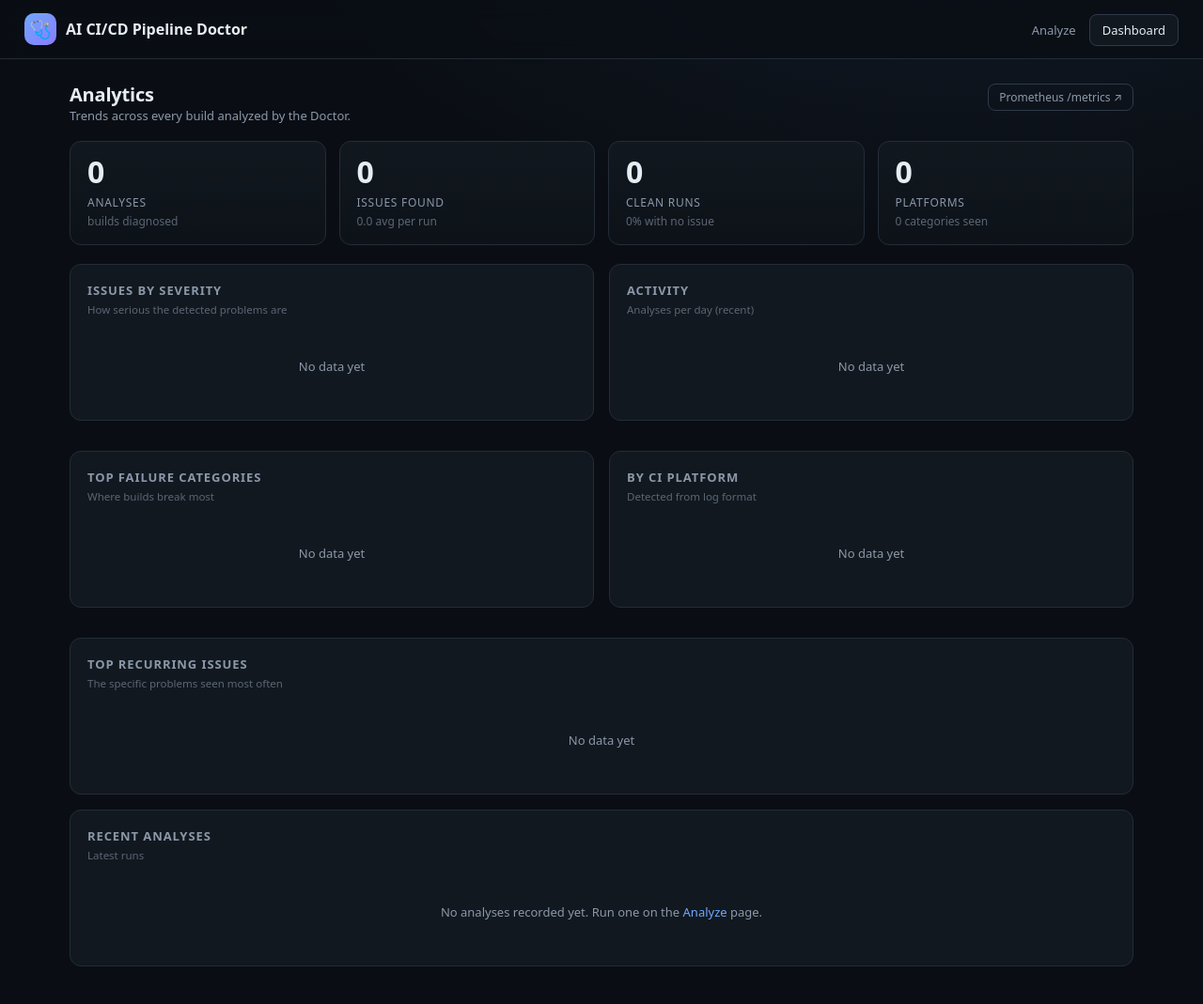
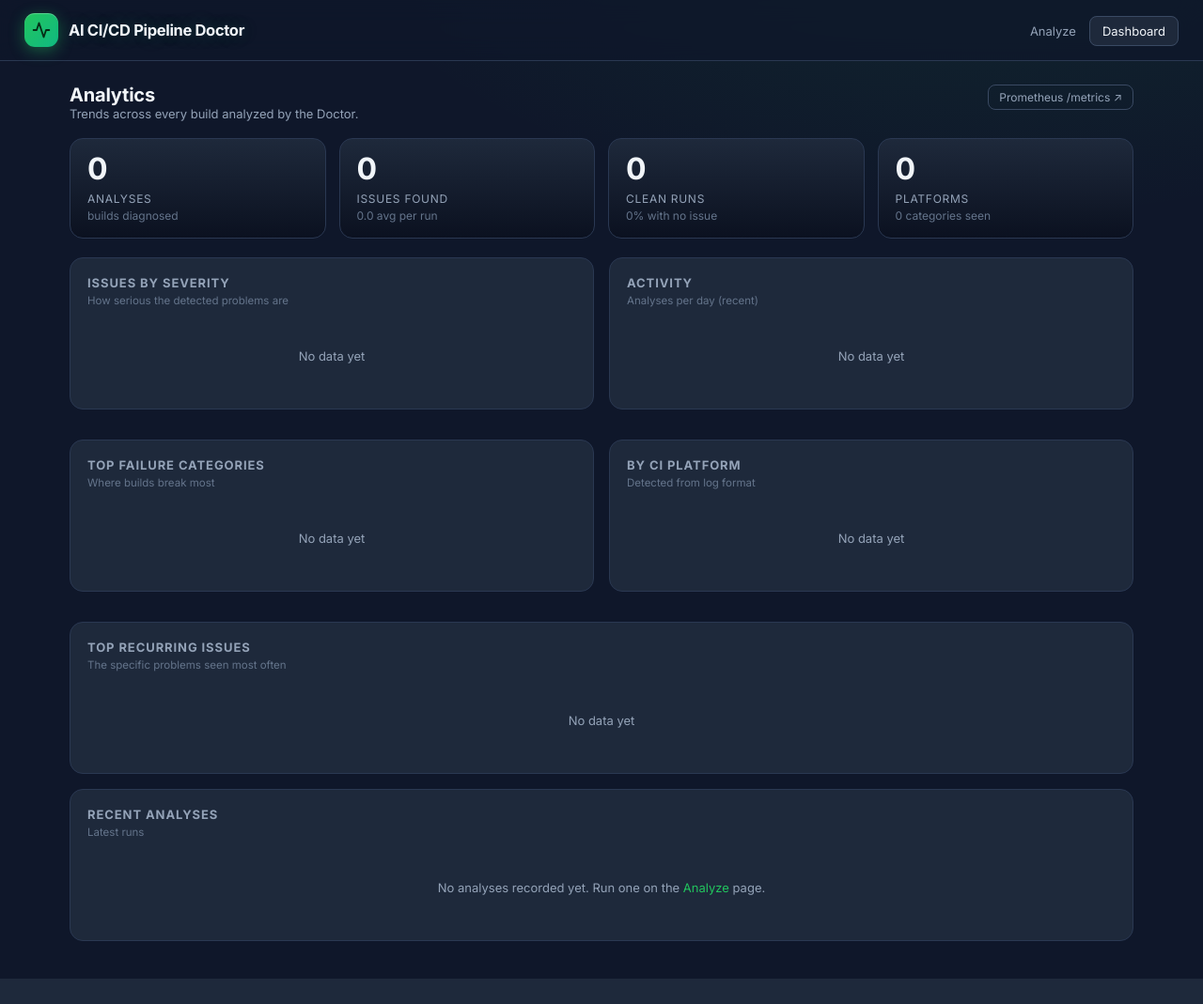
Before and after one commit to Keshab-Git-KM/devops-ai-lab, a FastAPI app: page /history in a window 1280 px wide. Shown: the whole page at 94% size. After the commit the page ends 1042 px from the top, so only its background shows below. Run offline with FastAPI, Linux system fonts and the light colour scheme; data that the repository does not hold is empty.

Commit message:
v2: redesign UI with the ui-ux-pro-max design system
Midnight/slate palette with a CI-green accent (Code dark + run green), Inter typography, SVG pulse logo, staggered card entrances, hover/focus polish, and prefers-reduced-motion support across the analyze page and dashboard. Visual-only pass; all analysis, samples, history, and metrics behavior unchanged.

Co-Authored-By: Claude Opus 4.8 (1M context) <noreply@anthropic.com>

```diff
--- a/ci-pipeline-doctor/app/templates/history.html
+++ b/ci-pipeline-doctor/app/templates/history.html
@@ -5,29 +5,34 @@
   <meta name="viewport" content="width=device-width, initial-scale=1.0" />
   <title>Dashboard · {{ app_name }}</title>
   <style>
+    @import url('https://fonts.googleapis.com/css2?family=Inter:wght@300;400;500;600;700;800&display=swap');
     :root {
-      --bg: #0a0e14; --bg2: #0d1219; --panel: #12181f; --panel2: #161d26;
-      --border: #232c38; --border2: #2f3a49; --text: #e6edf3; --muted: #8b98a9; --faint: #5b6673;
-      --accent: #6ea8fe; --accent2: #8b7cff;
-      /* magnitude (single-hue) + status (severity) palettes — validated for dark */
-      --series-blue: #3987e5; --series-aqua: #199e70;
-      --sev-critical: #d03b3b; --sev-high: #ec835a; --sev-medium: #fab219;
-      --sev-low: #0ca30c; --sev-info: #6b7684;
-      --grid: #2c2c2a; --radius: 12px;
+      --bg: #0F172A; --bg2: #0b1120; --panel: #1E293B; --panel2: #273449;
+      --border: #2a3852; --border2: #3a4a63; --text: #F1F5F9; --muted: #94A3B8; --faint: #64748B;
+      --accent: #22C55E; --accent2: #10B981; --accent-glow: rgba(34,197,94,.35);
+      /* magnitude (single-hue, teal — distinct from severity-green) + status palettes */
+      --series-blue: #2dd4bf; --series-aqua: #38bdf8;
+      --sev-critical: #EF4444; --sev-high: #F59E0B; --sev-medium: #EAB308;
+      --sev-low: #22C55E; --sev-info: #64748B;
+      --grid: #1f2b40; --radius: 14px;
+      --sans: 'Inter', -apple-system, "Segoe UI", Roboto, sans-serif;
       --mono: ui-monospace, "Cascadia Code", Consolas, monospace;
     }
     * { box-sizing: border-box; }
     body { margin: 0; color: var(--text); background:
-      radial-gradient(1200px 600px at 80% -10%, rgba(110,168,254,.08), transparent 60%), var(--bg);
-      font-family: system-ui, -apple-system, "Segoe UI", Roboto, sans-serif; font-size: 14.5px; }
+      radial-gradient(1200px 600px at 82% -12%, rgba(34,197,94,.10), transparent 60%), var(--bg);
+      font-family: var(--sans); font-size: 14.5px; -webkit-font-smoothing: antialiased; }
     a { color: var(--accent); text-decoration: none; }
-    header { position: sticky; top: 0; z-index: 20; backdrop-filter: blur(10px);
-      background: rgba(10,14,20,.75); border-bottom: 1px solid var(--border);
+    header { position: sticky; top: 0; z-index: 20; backdrop-filter: blur(12px);
+      background: rgba(15,23,42,.72); border-bottom: 1px solid var(--border);
       padding: 14px 26px; display: flex; align-items: center; gap: 14px; }
-    .logo { display: flex; align-items: center; gap: 10px; }
-    .logo .mark { width: 34px; height: 34px; display: grid; place-items: center; font-size: 19px;
-      background: linear-gradient(135deg, var(--accent), var(--accent2)); border-radius: 10px; }
-    .logo h1 { font-size: 16px; margin: 0; font-weight: 650; }
+    .logo { display: flex; align-items: center; gap: 11px; }
+    .logo .mark svg { width: 20px; height: 20px; }
+    .logo .mark { width: 36px; height: 36px; display: grid; place-items: center; color: #052e16;
+      background: linear-gradient(135deg, var(--accent), var(--accent2)); border-radius: 11px;
+      box-shadow: 0 4px 16px rgba(34,197,94,.4), inset 0 1px 0 rgba(255,255,255,.25); }
+    .logo h1 { font-size: 16.5px; margin: 0; font-weight: 700; letter-spacing: -.02em;
+      text-shadow: 0 0 18px rgba(34,197,94,.25); }
     header .spacer { flex: 1; }
     .nav a { font-size: 13px; color: var(--muted); padding: 7px 13px; border-radius: 8px;
       border: 1px solid transparent; }
@@ -90,11 +95,20 @@
     #tt { position: fixed; z-index: 60; pointer-events: none; background: var(--panel2); border: 1px solid var(--border2);
       color: var(--text); font-size: 12px; padding: 6px 10px; border-radius: 8px; opacity: 0; transition: opacity .12s;
       box-shadow: 0 6px 20px rgba(0,0,0,.4); white-space: nowrap; }
+
+    /* ── motion & focus polish (ui-ux-pro-max: stagger + visible focus) ── */
+    @keyframes cardIn { from { opacity: 0; transform: translateY(12px) scale(.985); } to { opacity: 1; transform: none; } }
+    .kpi, .card { animation: cardIn .5s cubic-bezier(.2,.7,.2,1) backwards; }
+    .kpi { transition: transform .2s, box-shadow .2s, border-color .2s; }
+    .kpi:hover { transform: translateY(-3px); border-color: var(--border2); box-shadow: 0 14px 32px rgba(0,0,0,.4); }
+    .kpi:nth-child(2){ animation-delay: .06s; } .kpi:nth-child(3){ animation-delay: .12s; } .kpi:nth-child(4){ animation-delay: .18s; }
+    :focus-visible { outline: 2px solid var(--accent); outline-offset: 2px; border-radius: 8px; }
+    @media (prefers-reduced-motion: reduce) { *, *::before, *::after { animation: none !important; transition: none !important; } }
   </style>
 </head>
 <body>
   <header>
-    <div class="logo"><div class="mark">🩺</div><h1>{{ app_name }}</h1></div>
+    <div class="logo"><div class="mark"><svg viewBox="0 0 24 24" fill="none" stroke="currentColor" stroke-width="2.2" stroke-linecap="round" stroke-linejoin="round"><path d="M22 12h-4l-3 9L9 3l-3 9H2"/></svg></div><h1>{{ app_name }}</h1></div>
     <div class="spacer"></div>
     <nav class="nav"><a href="/">Analyze</a><a href="/history" class="active">Dashboard</a></nav>
   </header>
```
Also changed, not shown: ci-pipeline-doctor/app/templates/index.html (+44 -25 lines).
